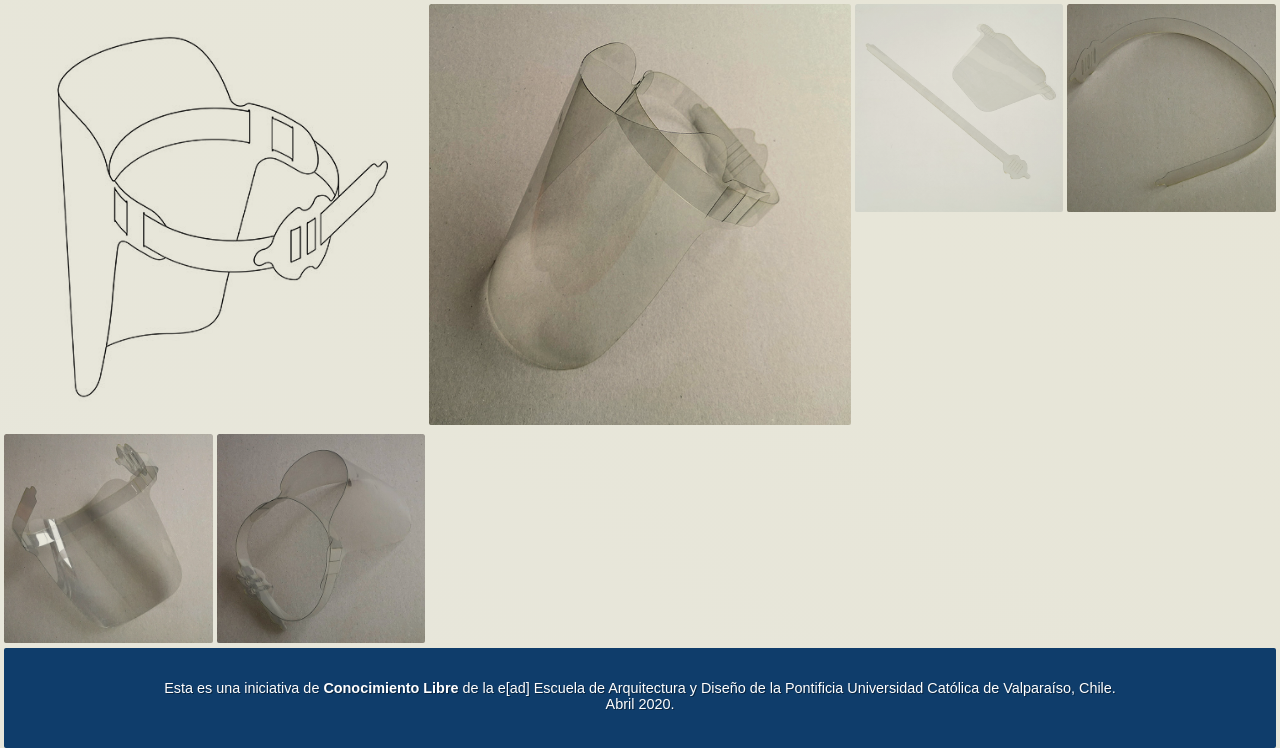
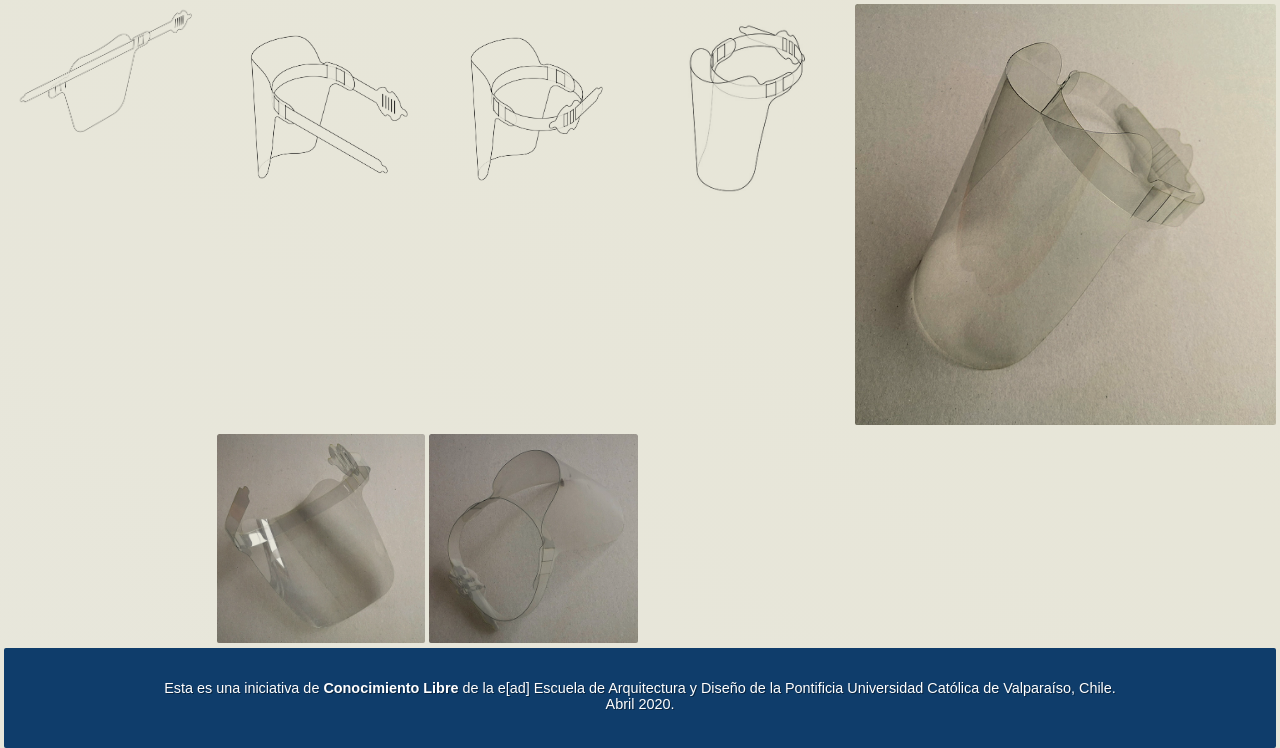
Before and after one commit to aconcagua-fablab/escudo-facial, a plain HTML site: page index.html in a window 1280 px wide. Shown: the part 867-1615 px from the top of the page. Drawn offline with Linux system fonts and the light colour scheme; a web font is replaced by a local one.

Commit message:
nuevas imagenes
nuevos esquemas secuencia isomerica

```diff
--- a/index.html
+++ b/index.html
@@ -83,29 +83,35 @@
             </ul>
         </section>
 
-        <section class="foto col2 row1">
-            <img src="img/sq-03.jpg" title="Escudo Facial. Vista Isométrica">
+        <section class="foto row2">
+            <img src="img/paso0b.jpg" alt="Escudo Facial. Esquema" title="Escudo Facial. Secuencia de armado. Paso1">
+        </section>
+
+        <section class="foto col1 row1">
+            <img src="img/Paso1.jpg" alt="Escudo Facial. Esquema" title="Escudo Facial. Secuencia de armado. Paso2">
+        </section>
+
+        <section class="foto col1 row1">
+            <img src="img/Paso2.jpg" alt="Escudo Facial. Esquema" title="Escudo Facial. Secuencia de armado. Paso3">
+        </section>
+
+        <section class="foto col1 row1">
+            <img src="img/paso3.jpg" alt="Escudo Facial. Esquema" title="Escudo Facial. Secuencia de armado. Paso4">
         </section>
 
         <section class="foto col2 row1">
-            <img src="img/ef-vista general.jpg" title="Escudo Facial">
+            <img src="img/ef-vista general.jpg" alt="Escudo Facial. Foto" title="Escudo Facial">
         </section>
 
         <section class="foto col1 row1">
-            <img src="img/ef-piezas.jpg" title="Escudo Facial Desarmado: 2 Piezas">
+            <img src="img/ef-vista general 2.jpg" alt="Escudo Facial. Foto" title="Escudo Facial">
         </section>
 
         <section class="foto col1 row1">
-            <img src="img/ef-cintillo.jpg" title="Escudo Facial. Cintillo">
+            <img src="img/ef-vista general 3.jpg" alt="Escudo Facial. Foto" title="Escudo Facial">
         </section>
 
-        <section class="foto col1 row1">
-            <img src="img/ef-vista general 2.jpg" title="Escudo Facial">
-        </section>
 
-        <section class="foto col1 row1">
-            <img src="img/ef-vista general 3.jpg" title="Escudo Facial">
-        </section>
     </div>
     <footer>
         <p>Esta es una iniciativa de <strong>Conocimiento Libre</strong> de la e[ad] Escuela de Arquitectura y Diseño de la Pontificia Universidad Católica de Valparaíso, Chile. Abril 2020. </p>
```
Also changed, not shown: img/Paso1.jpg (added), img/Paso2.jpg (added), img/paso0.jpg (added), img/paso0b.jpg (added), img/paso3.jpg (added).
